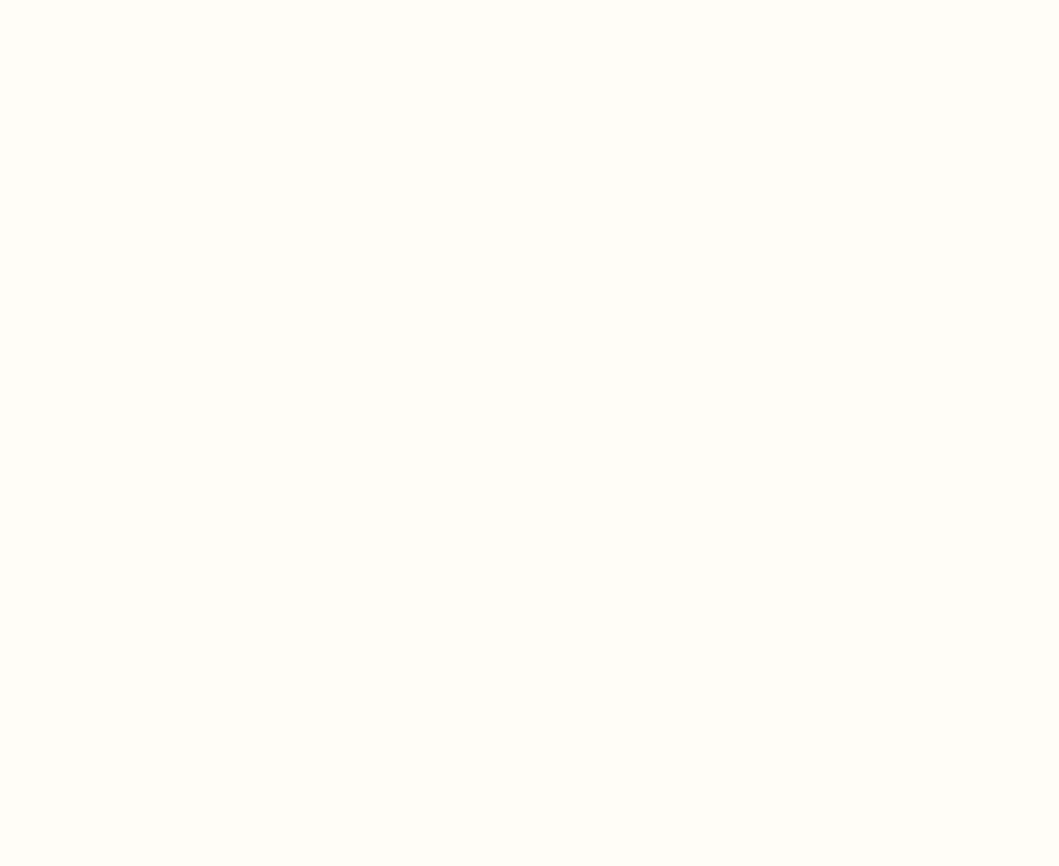
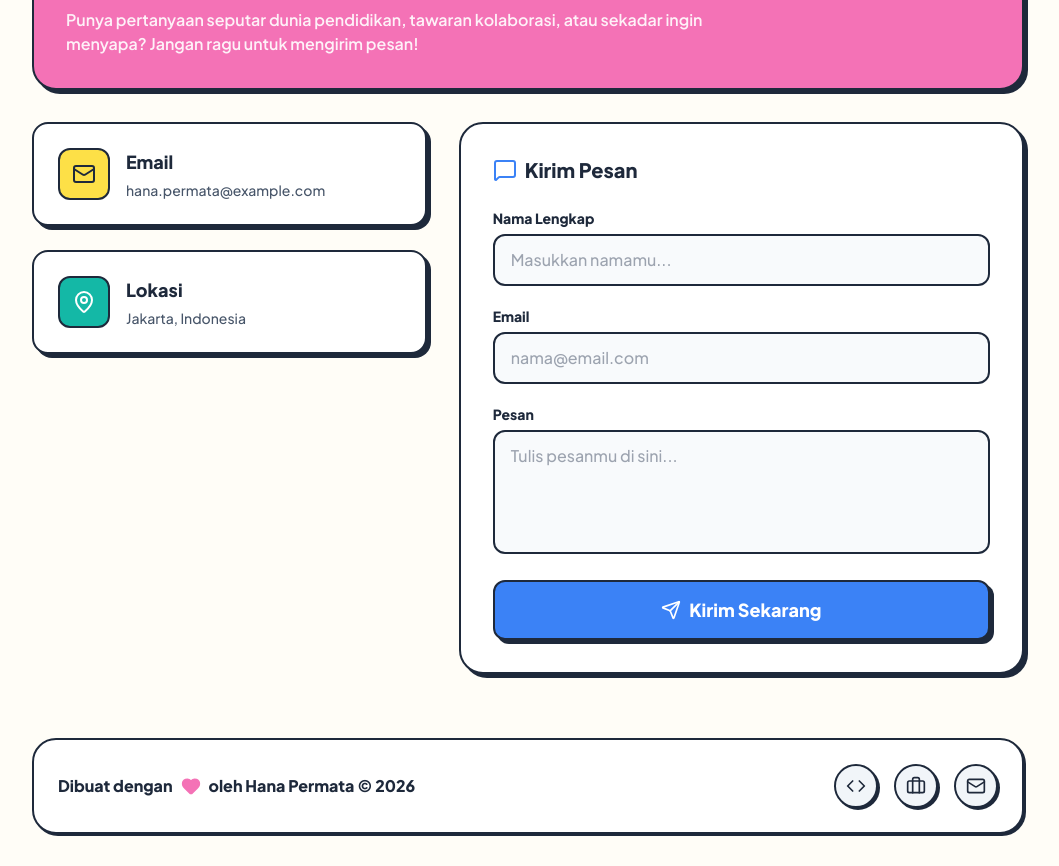
Before and after one commit to BangIr86/PortoHana, a React (Vite) app: page /contact in a window 1280 px wide. Shown: the part 230-1096 px from the top of the page, without its empty margins (112-1171 px from the left). Before the commit the page ends 800 px from the top, so only its background shows below. Built offline with nearby package versions, Linux system fonts and the light colour scheme.

Commit message:
feat: add Contact page and Footer component; update App routing

```diff
--- a/src/App.tsx
+++ b/src/App.tsx
@@ -1,23 +1,29 @@
 import { BrowserRouter as Router, Routes, Route } from 'react-router-dom';
 import { Navbar } from './components/Navbar';
+import Footer from './components/Footer';
 import { Home } from './pages/Home';
 import { About } from './pages/About';
 import PPGCorner from './pages/PPGCorner';
+import Contact from './pages/Contact';
 
 function App() {
   return (
     <Router>
-      <div className="min-h-screen bg-hana-bg text-hana-navy pb-16">
+      <div className="min-h-screen bg-hana-bg text-hana-navy flex flex-col">
         <Navbar />
-        <main className="mt-4">
+
+        {/* Main Content Area */}
+        <main className="flex-1 mt-4">
           <Routes>
             <Route path="/" element={<Home />} />
             <Route path="/about" element={<About />} />
             <Route path="/ppg-corner" element={<PPGCorner />} />
-            <Route path="/contact" element={<div className="text-center py-12 font-bold">Halaman Kontak</div>} />
-            <Route path="/admin" element={<div className="text-center py-12 font-bold">Panel Admin / CMS</div>} />
+            <Route path="/contact" element={<Contact />} />
+            <Route path="/admin" element={<div className="text-center py-20 font-bold text-2xl">Halaman Admin CMS (Tahap Backend) 🔒</div>} />
           </Routes>
         </main>
+
+        <Footer />
       </div>
     </Router>
   );
--- /dev/null
+++ b/src/components/Footer.tsx
@@ -0,0 +1,37 @@
+import React from 'react';
+import { Heart, Code, Briefcase, Mail } from 'lucide-react';
+
+const Footer: React.FC = () => {
+  return (
+    <footer className="container mx-auto max-w-5xl px-4 py-8 mt-auto">
+      <div className="bg-white border-2 border-hana-navy rounded-hana p-6 flex flex-col md:flex-row items-center justify-between gap-4 shadow-brutal-sm">
+
+        <div className="flex items-center gap-2 font-extrabold text-hana-navy text-sm md:text-base">
+          <span>Dibuat dengan</span>
+          <Heart className="w-5 h-5 text-hana-pink fill-hana-pink" />
+          <span>oleh Hana Permata © 2026</span>
+        </div>
+
+        <div className="flex items-center gap-4">
+          {/* Ikon Code sebagai pengganti Github */}
+          <a href="#" className="p-2.5 bg-slate-100 text-hana-navy rounded-full border-2 border-hana-navy hover:bg-hana-yellow hover:-translate-y-1 shadow-brutal-sm transition-all">
+            <Code className="w-5 h-5" />
+          </a>
+
+          {/* Ikon Briefcase sebagai pengganti Linkedin */}
+          <a href="#" className="p-2.5 bg-slate-100 text-hana-navy rounded-full border-2 border-hana-navy hover:bg-hana-blue hover:text-white hover:-translate-y-1 shadow-brutal-sm transition-all">
+            <Briefcase className="w-5 h-5" />
+          </a>
+
+          {/* Ikon Mail untuk Kontak */}
+          <a href="#" className="p-2.5 bg-slate-100 text-hana-navy rounded-full border-2 border-hana-navy hover:bg-hana-pink hover:text-white hover:-translate-y-1 shadow-brutal-sm transition-all">
+            <Mail className="w-5 h-5" />
+          </a>
+        </div>
+
+      </div>
+    </footer>
+  );
+};
+
+export default Footer;
--- a/src/index.css
+++ b/src/index.css
@@ -1,11 +1,20 @@
 @import url('https://fonts.googleapis.com/css2?family=Plus+Jakarta+Sans:wght@400;500;600;700;800&display=swap');
 
-@import 'tailwindcss/base';
-@import 'tailwindcss/components';
-@import 'tailwindcss/utilities';
+@tailwind base;
+@tailwind components;
+@tailwind utilities;
 
 @layer base {
   body {
-    @apply bg-hana-bg text-hana-navy font-sans antialiased selection:bg-hana-yellow selection:text-hana-navy;
+    background-color: var(--color-hana-bg);
+    color: var(--color-hana-navy);
+    font-family: var(--font-sans);
+    -webkit-font-smoothing: antialiased;
+    -moz-osx-font-smoothing: grayscale;
+  }
+
+  body::selection {
+    background-color: var(--color-hana-yellow);
+    color: var(--color-hana-navy);
   }
 }
--- /dev/null
+++ b/src/pages/Contact.tsx
@@ -0,0 +1,90 @@
+import React from 'react';
+import { Mail, MapPin, Send, MessageSquare } from 'lucide-react';
+
+const Contact: React.FC = () => {
+  return (
+    <div className="container mx-auto max-w-5xl px-4 py-8 space-y-8">
+
+      {/* Header Banner */}
+      <section className="bg-hana-pink border-2 border-hana-navy rounded-hana p-8 shadow-brutal space-y-3 text-white relative overflow-hidden">
+        <span className="px-3 py-1 bg-white text-hana-navy text-xs font-black rounded-full border border-hana-navy shadow-brutal-sm relative z-10">
+          📬 Mari Berdiskusi
+        </span>
+        <h1 className="text-3xl md:text-4xl font-black relative z-10">Kontak Saya</h1>
+        <p className="font-semibold text-sm md:text-base max-w-2xl text-white/90 relative z-10">
+          Punya pertanyaan seputar dunia pendidikan, tawaran kolaborasi, atau sekadar ingin menyapa? Jangan ragu untuk mengirim pesan!
+        </p>
+      </section>
+
+      <div className="grid grid-cols-1 md:grid-cols-12 gap-8">
+
+        {/* Info Kontak Cepat */}
+        <div className="md:col-span-5 space-y-6">
+          <div className="bg-white border-2 border-hana-navy rounded-2xl p-6 shadow-brutal flex items-start gap-4 hover:-translate-y-1 transition-transform">
+            <div className="p-3 bg-hana-yellow rounded-xl border-2 border-hana-navy">
+              <Mail className="w-6 h-6 text-hana-navy" />
+            </div>
+            <div>
+              <h3 className="font-extrabold text-lg text-hana-navy">Email</h3>
+              <p className="text-sm font-medium text-slate-600 mt-1">hana.permata@example.com</p>
+            </div>
+          </div>
+
+          <div className="bg-white border-2 border-hana-navy rounded-2xl p-6 shadow-brutal flex items-start gap-4 hover:-translate-y-1 transition-transform">
+            <div className="p-3 bg-hana-teal rounded-xl border-2 border-hana-navy text-white">
+              <MapPin className="w-6 h-6" />
+            </div>
+            <div>
+              <h3 className="font-extrabold text-lg text-hana-navy">Lokasi</h3>
+              <p className="text-sm font-medium text-slate-600 mt-1">Jakarta, Indonesia</p>
+            </div>
+          </div>
+        </div>
+
+        {/* Form Kontak UI Brutalist */}
+        <div className="md:col-span-7 bg-white border-2 border-hana-navy rounded-hana p-8 shadow-brutal">
+          <div className="flex items-center gap-2 font-black text-xl text-hana-navy mb-6">
+            <MessageSquare className="w-6 h-6 text-hana-blue" />
+            Kirim Pesan
+          </div>
+
+          <form className="space-y-5" onSubmit={(e) => e.preventDefault()}>
+            <div>
+              <label className="block text-sm font-extrabold text-hana-navy mb-1.5">Nama Lengkap</label>
+              <input
+                type="text"
+                className="w-full px-4 py-3 rounded-xl border-2 border-hana-navy focus:outline-none focus:ring-0 focus:shadow-[4px_4px_0px_0px_#1E293B] transition-all bg-slate-50 font-medium"
+                placeholder="Masukkan namamu..."
+              />
+            </div>
+            <div>
+              <label className="block text-sm font-extrabold text-hana-navy mb-1.5">Email</label>
+              <input
+                type="email"
+                className="w-full px-4 py-3 rounded-xl border-2 border-hana-navy focus:outline-none focus:ring-0 focus:shadow-[4px_4px_0px_0px_#1E293B] transition-all bg-slate-50 font-medium"
+                placeholder="nama@email.com"
+              />
+            </div>
+            <div>
+              <label className="block text-sm font-extrabold text-hana-navy mb-1.5">Pesan</label>
+              <textarea
+                rows={4}
+                className="w-full px-4 py-3 rounded-xl border-2 border-hana-navy focus:outline-none focus:ring-0 focus:shadow-[4px_4px_0px_0px_#1E293B] transition-all bg-slate-50 font-medium resize-none"
+                placeholder="Tulis pesanmu di sini..."
+              ></textarea>
+            </div>
+            <button
+              type="submit"
+              className="w-full py-3.5 bg-hana-blue text-white font-black text-lg rounded-xl border-2 border-hana-navy shadow-brutal hover:bg-blue-600 active:translate-x-1 active:translate-y-1 active:shadow-none transition-all flex items-center justify-center gap-2 mt-4"
+            >
+              <Send className="w-5 h-5" /> Kirim Sekarang
+            </button>
+          </form>
+        </div>
+
+      </div>
+    </div>
+  );
+};
+
+export default Contact;
--- a/src/pages/PPGCorner.tsx
+++ b/src/pages/PPGCorner.tsx
@@ -2,7 +2,7 @@ import React, { useState } from 'react';
 import { MOCK_COURSES } from '../types/ppg';
 import type { Course, Reflection4C } from '../types/ppg';
 import { ReflectionModal } from '../components/ReflectionModal';
-import { BookOpen, FileText, ExternalLink, Sparkles, FolderOpen, Video, Image as ImageIcon } from 'lucide-react';
+import { FileText, ExternalLink, Sparkles, FolderOpen, Video, Image as ImageIcon } from 'lucide-react';
 
 const PPGCorner: React.FC = () => {
   const [activeModal, setActiveModal] = useState<{
```
